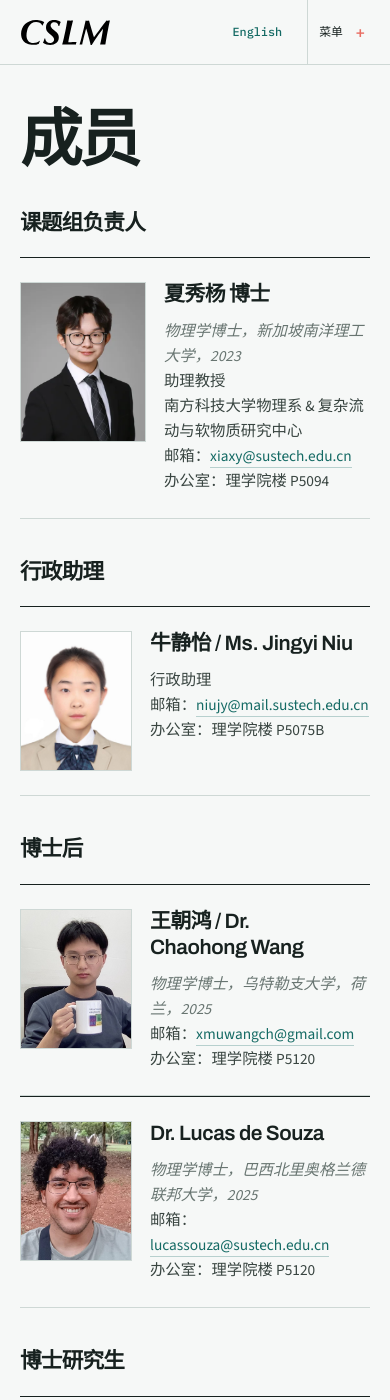
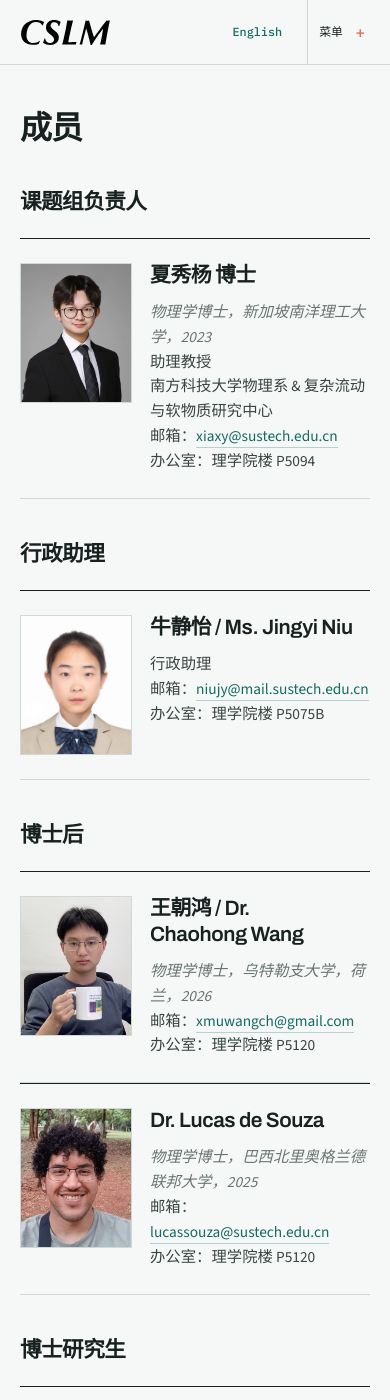
Before and after one commit to xxialab/xxialab.github.io, a Jekyll site: the page built from zh/people.html, in a window 390 px wide and 1400 px high. Built offline with Jekyll 4.4.1, drawn with Linux system fonts in a browser that asks for light colours; some of the changed text lies outside the part shown.

Commit message:
Update member profiles, typography and CSLM favicon

```diff
--- a/_layouts/default.html
+++ b/_layouts/default.html
@@ -9,8 +9,8 @@
   <link rel="canonical" href="{{ page.url | absolute_url }}">
   <link rel="alternate" hreflang="{{ page.alt_lang }}" href="{{ page.alternate | absolute_url }}">
   <link rel="alternate" hreflang="x-default" href="{{ page.x_default | absolute_url }}">
-  <link rel="icon" href="{{ '/images/favicon.svg' | relative_url }}" type="image/svg+xml">
-  <link rel="stylesheet" href="{{ '/assets/style.css?v=20260829-3' | relative_url }}">
+  <link rel="icon" href="{{ '/images/favicon.svg?v=cslm-1' | relative_url }}" type="image/svg+xml" sizes="any">
+  <link rel="stylesheet" href="{{ '/assets/style.css?v=20260914-2' | relative_url }}">
   <meta property="og:type" content="website">
   <meta property="og:site_name" content="CSLM Lab">
   <meta property="og:title" content="{{ page.title }} | CSLM Lab">
--- a/assets/style.css
+++ b/assets/style.css
@@ -240,18 +240,18 @@
 main > h1 {
   max-width: 940px;
   margin-bottom: 26px;
-  font-size: clamp(3.2rem, 7vw, 5.9rem);
+  font-size: clamp(2.25rem, 4vw, 3rem);
   font-weight: 600;
-  line-height: 0.94;
-  letter-spacing: -0.055em;
+  line-height: 1.12;
+  letter-spacing: -0.035em;
 }
 
 h2 {
   margin-bottom: 18px;
-  font-size: clamp(1.65rem, 3vw, 2.35rem);
+  font-size: clamp(1.5rem, 2.2vw, 1.8rem);
   font-weight: 600;
-  line-height: 1.1;
-  letter-spacing: -0.035em;
+  line-height: 1.25;
+  letter-spacing: -0.025em;
 }
 
 h3 {
@@ -340,16 +340,16 @@
 .hero h1 {
   max-width: 760px;
   margin: 0 0 30px;
-  font-size: clamp(3.3rem, 6.5vw, 5.85rem);
+  font-size: clamp(2.5rem, 4.2vw, 3.5rem);
   font-weight: 600;
-  line-height: 0.91;
-  letter-spacing: -0.065em;
+  line-height: 1.08;
+  letter-spacing: -0.04em;
 }
 
 html:lang(zh) .hero h1 {
-  font-size: clamp(3.2rem, 5.6vw, 4.05rem);
-  line-height: 1;
-  letter-spacing: -0.045em;
+  font-size: clamp(2.25rem, 3.6vw, 3rem);
+  line-height: 1.24;
+  letter-spacing: -0.025em;
   text-wrap: wrap;
 }
 
@@ -445,7 +445,7 @@
 
 .home-intro h2 {
   margin-bottom: 0;
-  font-size: clamp(2.2rem, 4.5vw, 3.8rem);
+  font-size: clamp(1.65rem, 2.5vw, 2rem);
 }
 
 .home-intro-copy {
@@ -599,18 +599,14 @@
   background: #e9eeec;
 }
 
-.peo-photo {
+.peo-photo,
+.pi-photo {
   width: 124px;
   height: 154px;
 }
 
 .peo-photo-headroom {
   object-position: center 25%;
-}
-
-.pi-photo {
-  width: 150px;
-  height: 188px;
 }
 
 .peo-card > div {
@@ -971,7 +967,7 @@
   }
 
   main > h1 {
-    font-size: clamp(3rem, 16vw, 4.4rem);
+    font-size: clamp(2rem, 7.5vw, 2.5rem);
   }
 
   .mainpg {
@@ -988,11 +984,11 @@
   }
 
   .hero h1 {
-    font-size: clamp(2.8rem, 14vw, 4.2rem);
+    font-size: clamp(2.1rem, 8.5vw, 2.7rem);
   }
 
-  html:lang(zh-Hans) .hero h1 {
-    font-size: clamp(2.75rem, 11.5vw, 3.25rem);
+  html:lang(zh) .hero h1 {
+    font-size: clamp(1.9rem, 7.8vw, 2.5rem);
   }
 
   .hero-figure {
@@ -1023,14 +1019,10 @@
     align-items: flex-start;
   }
 
-  .peo-photo {
+  .peo-photo,
+  .pi-photo {
     width: 112px;
     height: 140px;
-  }
-
-  .pi-photo {
-    width: 126px;
-    height: 160px;
   }
 
   .research-topic > .research-img {
--- a/scripts/build_preview.py
+++ b/scripts/build_preview.py
@@ -107,8 +107,8 @@
   <link rel="canonical" href="{canonical}">
   <link rel="alternate" hreflang="{meta['alt_lang']}" href="{alternate}">
   <link rel="alternate" hreflang="x-default" href="{x_default}">
-  <link rel="icon" href="/images/favicon.svg" type="image/svg+xml">
-  <link rel="stylesheet" href="/assets/style.css?v=20260829-3">
+  <link rel="icon" href="/images/favicon.svg?v=cslm-1" type="image/svg+xml" sizes="any">
+  <link rel="stylesheet" href="/assets/style.css?v=20260914-2">
   <meta property="og:type" content="website">
   <meta property="og:site_name" content="CSLM Lab">
   <meta property="og:title" content="{title} | CSLM Lab">
--- a/zh/people.html
+++ b/zh/people.html
@@ -60,7 +60,7 @@
           <div>
             <h3>王朝鸿 / Dr. Chaohong Wang</h3>
             <p>
-              <em>物理学博士，乌特勒支大学，荷兰，2025</em><br>
+              <em>物理学博士，乌特勒支大学，荷兰，2026</em><br>
               邮箱：<a href="mailto:xmuwangch@gmail.com">xmuwangch@gmail.com</a><br>
               办公室：理学院楼 P5120
             </p>
@@ -101,9 +101,26 @@
       </div>
     </section>
 
-    <!-- 访问学生 -->
+    <!-- 本科生 -->
     <section>
-      <h2>访问学生</h2>
+      <h2>本科生</h2>
+      <div class="member-list">
+        <div class="card peo-card">
+          <img src="/images/genghaoda.jpg" alt="耿昊达" class="peo-photo peo-photo-headroom" width="300" height="309" loading="lazy" decoding="async">
+          <div>
+            <h3>耿昊达 / Mr. Haoda Geng</h3>
+            <p>
+              <em>南方科技大学物理系本科四年级</em><br>
+              邮箱：<a href="mailto:12310909@mail.sustech.edu.cn">12310909@mail.sustech.edu.cn</a>
+            </p>
+          </div>
+        </div>
+      </div>
+    </section>
+
+    <!-- 往届成员 -->
+    <section>
+      <h2>往届成员</h2>
       <div class="member-list">
         <div class="card peo-card">
           <img src="/images/ninghaoyu.webp" alt="宁浩宇" class="peo-photo peo-photo-headroom" width="720" height="960" loading="lazy" decoding="async">
```
Also changed, not shown: other parts of zh/people.html (+2 -4 lines), people.html (+22 -7 lines), images/favicon.svg, images/genghaoda.jpg (added).
